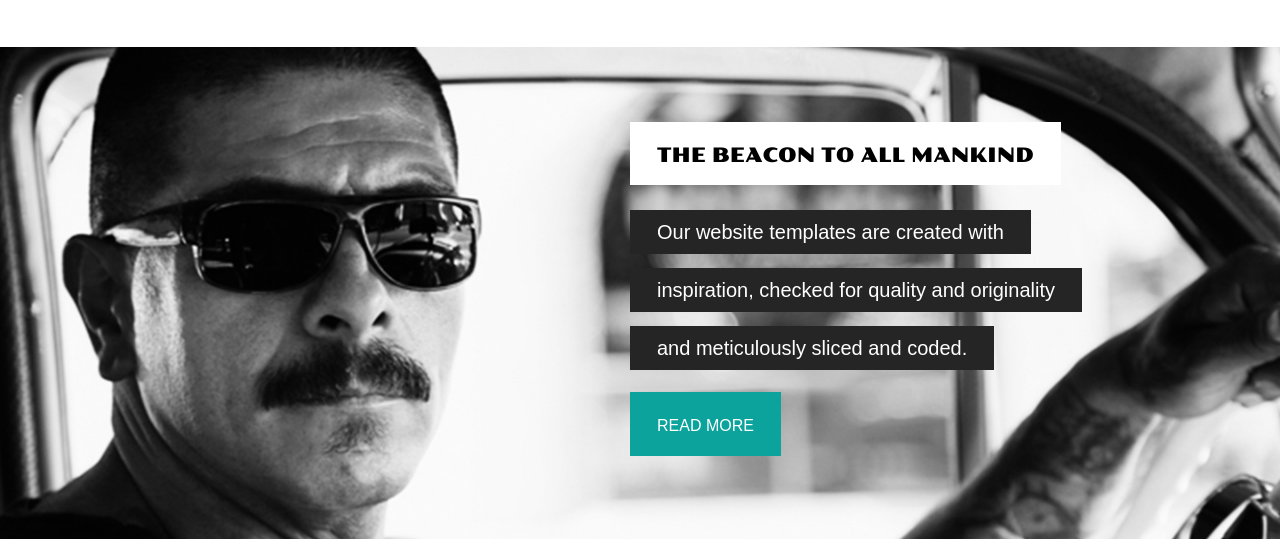
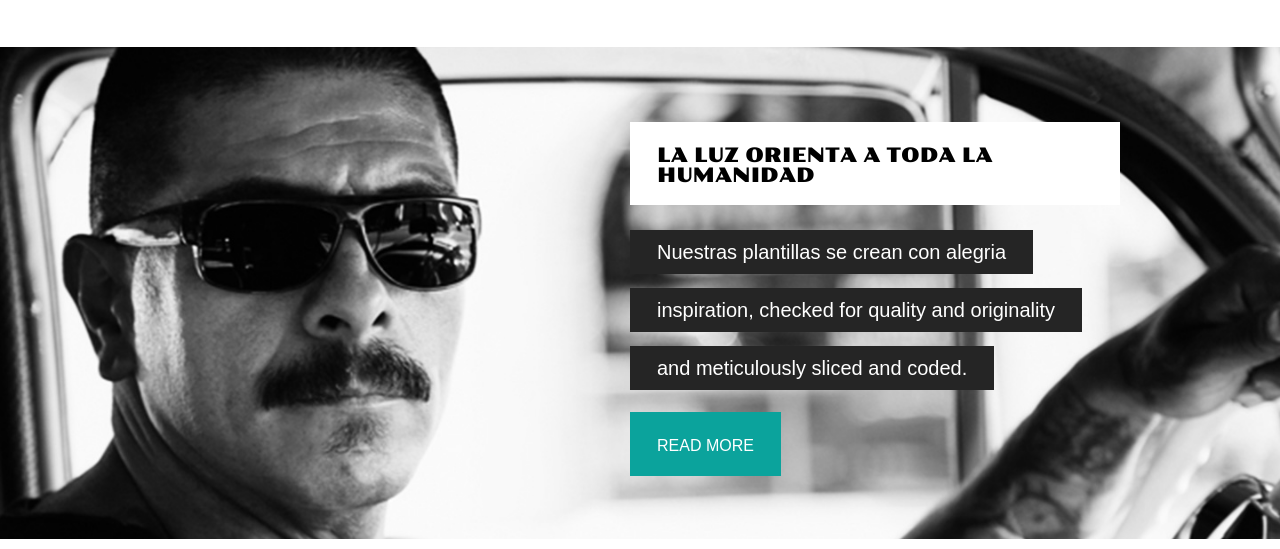
Before and after one commit to Jesuscu96/bigotes, a plain HTML site: page index.html in a window 1280 px wide. Shown: the part 214-763 px from the top of the page. Drawn offline with Linux system fonts and the light colour scheme.

Commit message:
traduccion

```diff
--- a/index.html
+++ b/index.html
@@ -38,8 +38,8 @@
 		<div id="featured">
 			<img src="images/the-beacon.jpg" alt="">
 			<div>
-				<h2>the beacon to all mankind</h2>
-				<span>Our website templates are created with</span>
+				<h2>La luz orienta a toda la humanidad</h2>
+				<span>Nuestras plantillas se crean con alegria</span>
 				<span>inspiration, checked for quality and originality</span>
 				<span>and meticulously sliced and coded.</span>
 				<a href="blog-single-post.html" class="more">read more</a>
```
